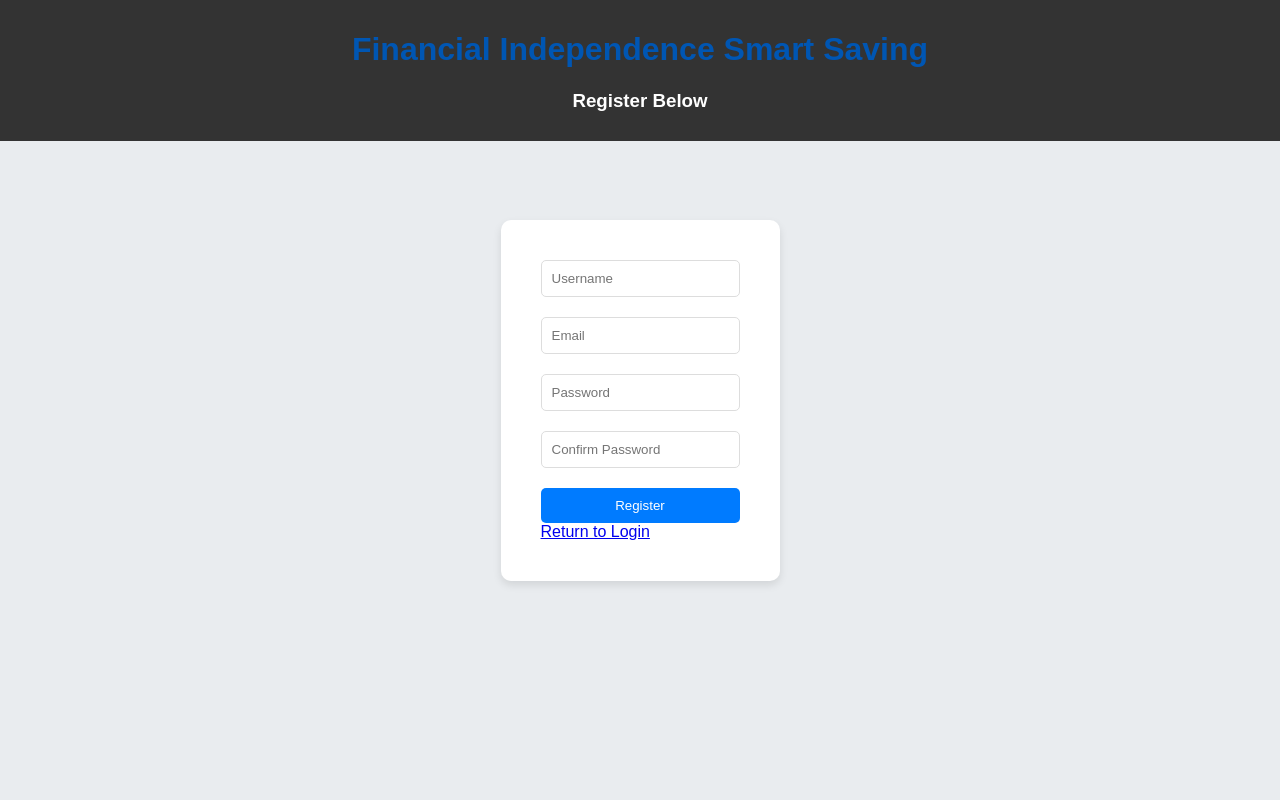
After one commit to krissyweber/myproject, a Django app: page /registration/ in a window 1280 px wide. The commit adds this page. Run offline with Django 4.2, Linux system fonts and the light colour scheme.

Commit message:
second commit

```diff
--- /dev/null
+++ b/FISS/templates/registration.html
@@ -0,0 +1,91 @@
+<!DOCTYPE html>
+<html>
+<head>
+    <title>Registration</title>
+    <style>
+        header {
+            background-color: #333;
+            color: white;
+            text-align: center;
+            padding: 10px 0;
+            position: fixed;
+            top: 0;
+            left: 0;
+            width: 100%;
+            z-index: 1000;
+        }
+        body {
+            font-family: 'Arial', sans-serif;
+            background-color: #e9ecef;
+            display: flex;
+            justify-content: center;
+            align-items: center;
+            height: 100vh;
+            margin: 0;
+        }
+
+        .registration-container {
+            background-color: white;
+            padding: 40px;
+            border-radius: 10px;
+            box-shadow: 0 4px 8px rgba(0, 0, 0, 0.1);
+        }
+
+        .registration-form {
+            display: flex;
+            flex-direction: column;
+        }
+
+        .registration-form input {
+            padding: 10px;
+            margin-bottom: 20px;
+            border: 1px solid #ddd;
+            border-radius: 5px;
+        }
+
+        .registration-form button {
+            padding: 10px;
+            background-color: #007bff;
+            color: white;
+            border: none;
+            border-radius: 5px;
+            cursor: pointer;
+        }
+
+        .registration-form button:hover {
+            background-color: #0056b3;
+        }
+
+        .error {
+            color: red;
+            margin-bottom: 15px;
+        }
+
+        h1 {
+            color: #0056b3;
+            align-items: top;
+        }
+    </style>
+</head>
+<body>
+    <header>
+        <h1>Financial Independence Smart Saving</h1>
+        <h3>Register Below</h3>
+    </header>
+
+    <div class="registration-container">
+        <form class="registration-form" method="post" action="/registration">
+            {% csrf_token %}
+            <input type="text" name="username" placeholder="Username" required>
+            <input type="email" name="email" placeholder="Email" required>
+            <input type="password" name="password" placeholder="Password" required>
+            <input type="password" name="confirm_password" placeholder="Confirm Password" required>
+            <button type="submit">Register</button>
+            {% if error %}
+                <p class="error">{{ error }}</p>
+            {% endif %}
+        </form>
+        <a href="/login" class="back-button">Return to Login</a>
+    </div>
+</body>
+</html>
--- a/FISS/urls.py
+++ b/FISS/urls.py
@@ -2,6 +2,7 @@ from django.urls import path
 from . import views
 
 urlpatterns = [
+
     path('login/', views.login_view, name='login'),
     path('home/', views.home_view, name='home'),
     path('logout/', views.logout_view, name='logout'),
@@ -10,4 +11,6 @@ urlpatterns = [
     path('analysis/', views.analysis_view, name='analysis'),
     path('education-library/', views.education_library_view, name='education_library'),
     path('', views.home_view, name='root'),
+    path('registration/', views.registration_view, name='registration' ),
+
 ]
--- a/FISS/views.py
+++ b/FISS/views.py
@@ -23,7 +23,7 @@ def home_view(request):
 
 def logout_view(request):
     logout(request)
-    return redirect('login.html')
+    return redirect('login')
 
 def income_revenue_view(request):
     return render(request, 'income_revenue.html')
@@ -36,3 +36,6 @@ def analysis_view(request):
 
 def education_library_view(request):
     return render(request, 'education_library.html')
+
+def registration_view(request):
+    return render(request, 'registration.html')
--- a/myproject/settings.py
+++ b/myproject/settings.py
@@ -122,3 +122,5 @@ STATIC_URL = 'static/'
 # https://docs.djangoproject.com/en/4.2/ref/settings/#default-auto-field
 
 DEFAULT_AUTO_FIELD = 'django.db.models.BigAutoField'
+
+LOGIN_URL = '/login/'
```
Also changed, not shown: FISS/templates/education_library.html (+155 -0 lines), FISS/templates/login.html (+5 -2 lines), db.sqlite3.
